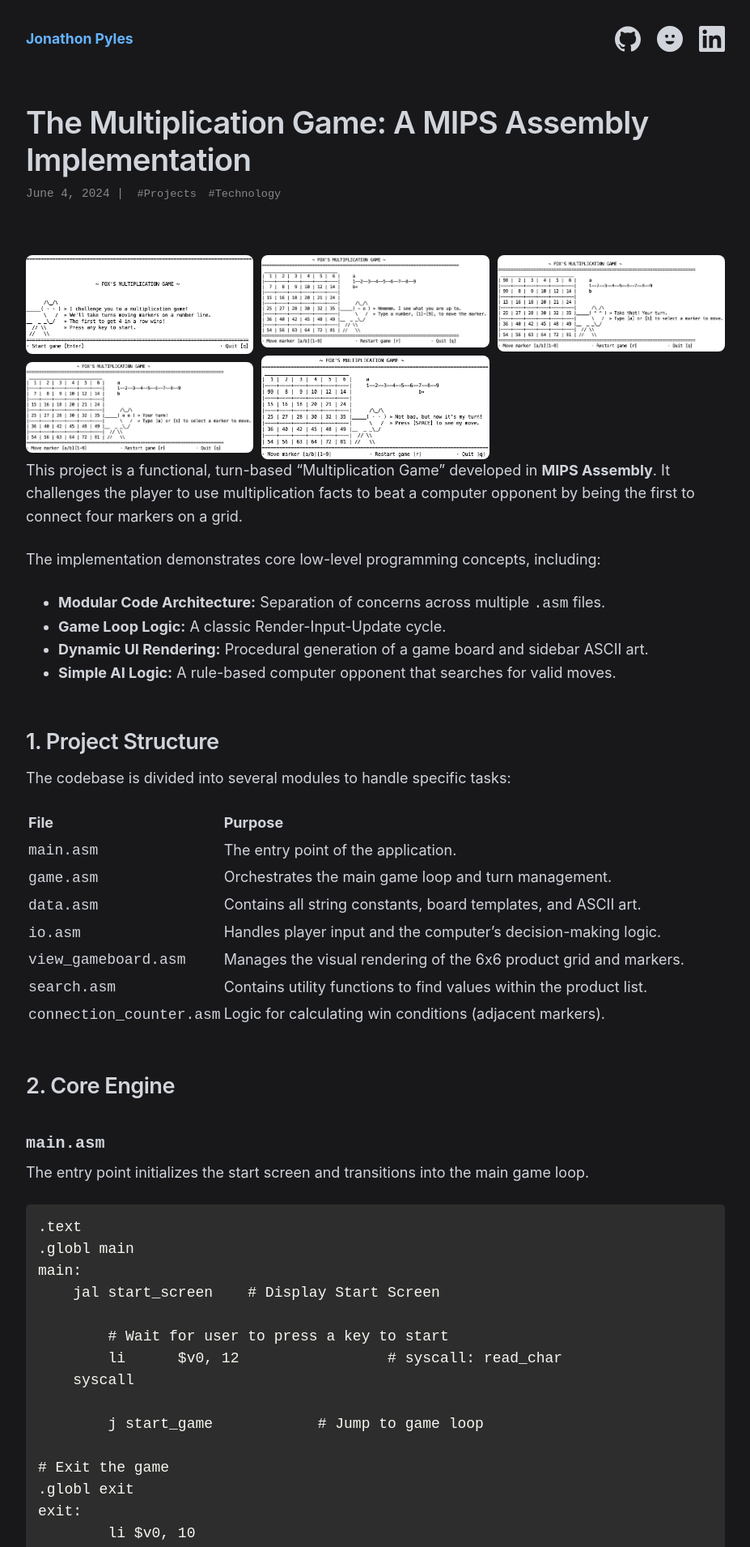
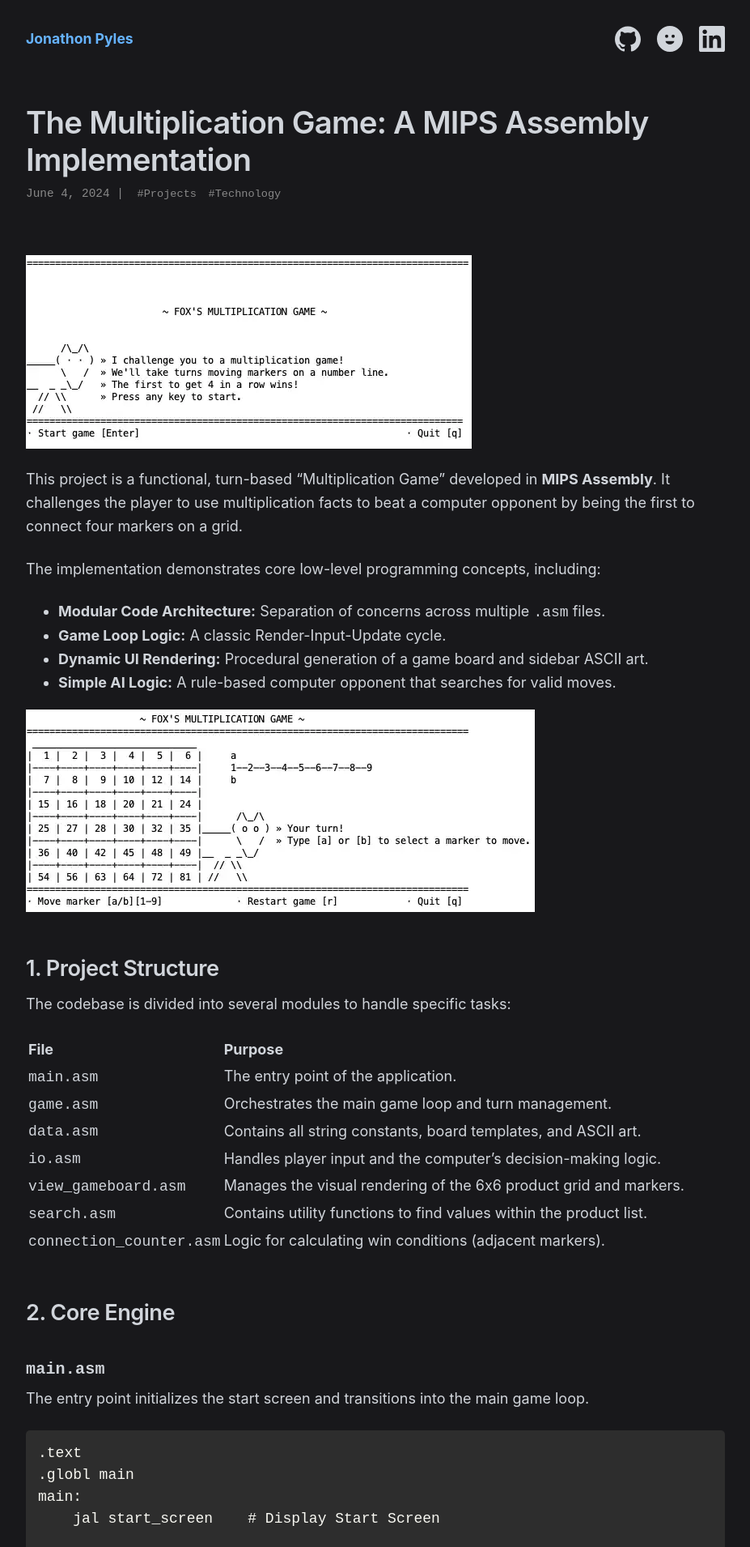
Before and after one commit to JNPyles/JNPyles.github.io, a Jekyll site: the page built from _posts/2025/2025-04-06-MIPS-Assembly-Multiplication-Game.md, in a window 1280 px wide. Shown: the top 1910 px of the page at 81% size, without its empty margins (176-1103 px from the left). Built offline with Jekyll 4.4.1, drawn with Linux system fonts in a browser that asks for light colours; nearby versions of some CDN libraries.

Commit message:
Update 2025-04-06-MIPS-Assembly-Multiplication-Game.md

````diff
--- a/_posts/2025/2025-04-06-MIPS-Assembly-Multiplication-Game.md
+++ b/_posts/2025/2025-04-06-MIPS-Assembly-Multiplication-Game.md
@@ -4,7 +4,8 @@ date: 2024-06-04
 tags: [Projects, Technology]
 gallery_folder: "assets/images/2025-04-06-MIPS-Assembly-Multiplication-Game"
 ---
-{% include gallery.html %}
+
+![Multiplication Game Start Screen]({{ site.baseurl }}/assets/images/2025-04-06-MIPS-Assembly-Multiplication-Game/multiplication_game_1.webp)
 
 This project is a functional, turn-based "Multiplication Game" developed in **MIPS Assembly**. It challenges the player to use multiplication facts to beat a computer opponent by being the first to connect four markers on a grid.
 
@@ -13,6 +14,8 @@ The implementation demonstrates core low-level programming concepts, including:
 * **Game Loop Logic:** A classic Render-Input-Update cycle.
 * **Dynamic UI Rendering:** Procedural generation of a game board and sidebar ASCII art.
 * **Simple AI Logic:** A rule-based computer opponent that searches for valid moves.
+
+![Multiplication Game]({{ site.baseurl }}/assets/images/2025-04-06-MIPS-Assembly-Multiplication-Game/multiplication_game_2.webp)
 
 ## 1. Project Structure
 
@@ -54,6 +57,7 @@ exit:
 
 .include "data.asm"
 ```
+![Multiplication Game]({{ site.baseurl }}/assets/images/2025-04-06-MIPS-Assembly-Multiplication-Game/multiplication_game_3.webp)
 
 ### `game.asm`
 This module manages the state of the game, toggling between the player and computer turns using bitwise operations (`xori`).
@@ -135,6 +139,8 @@ start_art:
 	.ascii "|  \/  |_   _| | |_(_)_ __ | (_) ___ __ _| |_(_) ___  _ __\n"
     # ... (additional ASCII art lines)
 ```
+
+![Multiplication Game]({{ site.baseurl }}/assets/images/2025-04-06-MIPS-Assembly-Multiplication-Game/multiplication_game_4.webp)
 
 ## 4. Input & Logic
 
@@ -255,6 +261,7 @@ count_connected:
 
 	jr $ra
 ```
+![Multiplication Game]({{ site.baseurl }}/assets/images/2025-04-06-MIPS-Assembly-Multiplication-Game/multiplication_game_5.webp)
 
 ## Conclusion
 This MIPS project showcases how high-level game mechanics can be distilled into assembly instructions. By managing memory directly and utilizing the limited register set of the MIPS architecture, "The Multiplication Game" provides a robust example of low-level systems programming.
````
